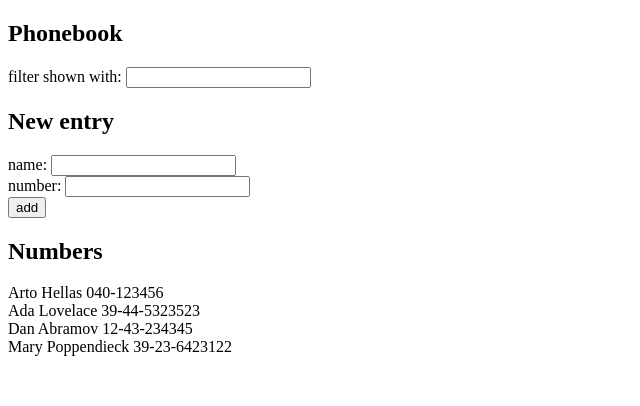
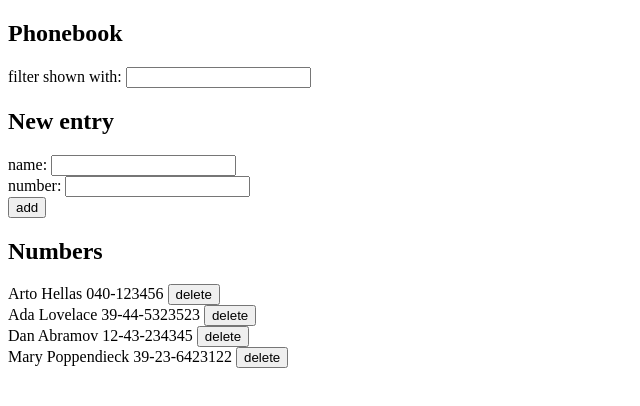
Before and after one commit to ianbl8/fullstackopen, a React (Vite) app in the folder part2/phonebook/: page / in a window 1280 px wide. Shown: the top 406 px of the page, without its empty margins (0-640 px from the left). Built offline with nearby package versions, Linux system fonts and the light colour scheme; data requests are answered from the project's data file.

Commit message:
Exercise 2.14

```diff
--- a/part2/phonebook/db.json
+++ b/part2/phonebook/db.json
@@ -1,5 +1,5 @@
 {
-  "persons":[
+  "persons": [
     {
       "name": "Arto Hellas",
       "number": "040-123456",
--- a/part2/phonebook/src/App.jsx
+++ b/part2/phonebook/src/App.jsx
@@ -1,22 +1,22 @@
 import { useState, useEffect } from 'react'
 import phonebookService from './services/phonebook'
 
-const Filter = (props) => {
+const Filter = ({ filter, handleFilterChange }) => {
   return (
     <div>
-      filter shown with: <input value={props.filter} onChange={props.handleFilterChange} />
+      filter shown with: <input value={filter} onChange={handleFilterChange} />
     </div>
   )
 }
 
-const PersonForm = (props) => {
+const PersonForm = ({ addPerson, newName, handleNameChange, newNumber, handleNumberChange}) => {
   return (
-    <form onSubmit={props.addPerson}>
+    <form onSubmit={addPerson}>
     <div>
-      name: <input value={props.newName} onChange={props.handleNameChange} />
+      name: <input value={newName} onChange={handleNameChange} />
     </div>
     <div>
-      number: <input value={props.newNumber} onChange={props.handleNumberChange} />
+      number: <input value={newNumber} onChange={handleNumberChange} />
     </div>
     <div>
       <button type="submit">add</button>
@@ -25,17 +25,17 @@ const PersonForm = (props) => {
   )
 }
 
-const Persons = ({persons}) => {
+const Persons = ({ persons, deletePerson }) => {
   return (
     <div>
-      {persons.map(person => <Person key={person.name} person={person} />)}
+      {persons.map(person => <Person key={person.name} person={person} deletePerson={deletePerson} />)}
     </div>
   )
 }
 
-const Person = ({person}) => {
+const Person = ({ person, deletePerson }) => {
   return (
-    <div>{person.name} {person.number}</div>
+    <div>{person.name} {person.number} <button onClick={() => deletePerson(person.id)}>delete</button> </div>
   )
 }
 
@@ -48,8 +48,8 @@ const App = () => {
   useEffect(() => {
     phonebookService
       .getAll()
-      .then(response => {
-        setPersons(response.data)
+      .then(data => {
+        setPersons(data)
       })
   }, [])
 
@@ -66,13 +66,27 @@ const App = () => {
       }
       phonebookService
         .create(newPerson)
-        .then(response => {
-          setPersons(persons.concat(response.data))
+        .then(data => {
+          setPersons(persons.concat(data))
         })
     }
 
     setNewName('')
     setNewNumber('')
+  }
+
+  const deletePerson = (id) => {
+    console.log(`id ${id}`);
+    const existingPerson = persons.find((p) => p.id === id)
+    if (window.confirm(`Delete ${existingPerson.name}?`)) {
+      phonebookService
+        .remove(id)
+        .catch(error => {
+          console.log(error);
+          alert(`Failed to delete ${existingPerson.name}`)
+        })
+      setPersons(persons.filter((person) => person.id !== id))
+    }
   }
 
   const personsToShow = persons.filter((person) => person.name.toLowerCase().includes(filter.toLowerCase()))
@@ -96,7 +110,7 @@ const App = () => {
       <h2>New entry</h2>
       <PersonForm addPerson={addPerson} newName={newName} handleNameChange={handleNameChange} newNumber={newNumber} handleNumberChange={handleNumberChange} />
       <h2>Numbers</h2>
-      <Persons persons={personsToShow} />
+      <Persons persons={personsToShow} deletePerson={deletePerson} />
     </div>
   )
 }
--- a/part2/phonebook/src/services/phonebook.js
+++ b/part2/phonebook/src/services/phonebook.js
@@ -2,14 +2,19 @@ import axios from 'axios'
 const baseUrl = 'http://localhost:3001/persons'
 
 const getAll = () => {
-  return axios.get(baseUrl)
+  const request = axios.get(baseUrl)
+  return request.then(response => response.data)
 }
 
 const create = newEntry => {
-  return axios.post(baseUrl, newEntry)
+  const request = axios.post(baseUrl, newEntry)
+  return request.then(response => response.data)
 }
 
-export default {
-  getAll: getAll,
-  create: create
+const remove = (id) => {
+  console.log(`Remove person ${id}`);
+  const request = axios.delete(`${baseUrl}/${id}`)
+  return request.then(response => response.data)
 }
+
+export default { getAll, create, remove }
```
